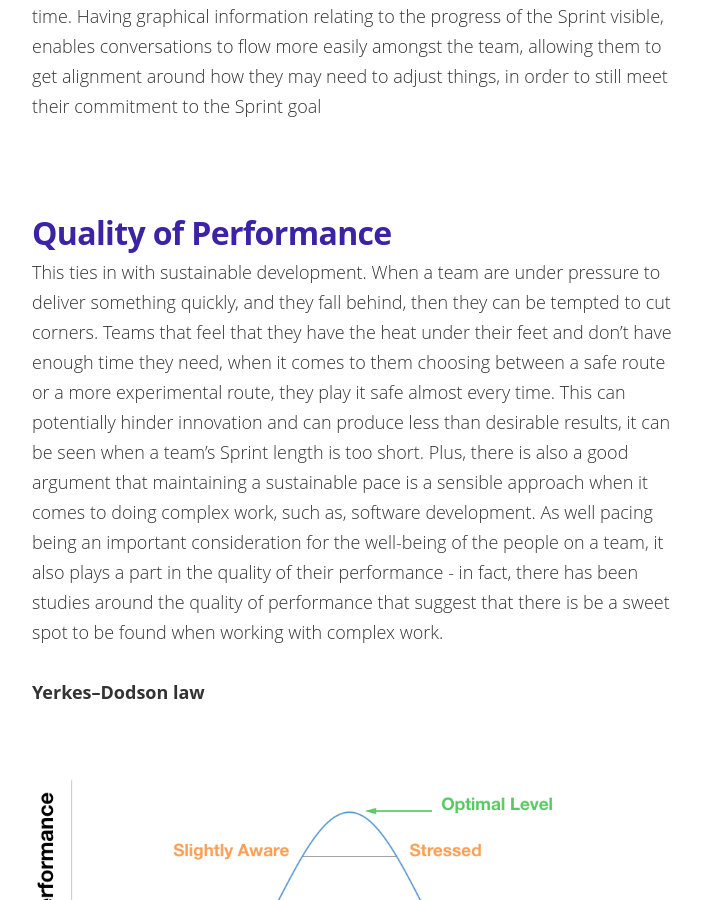
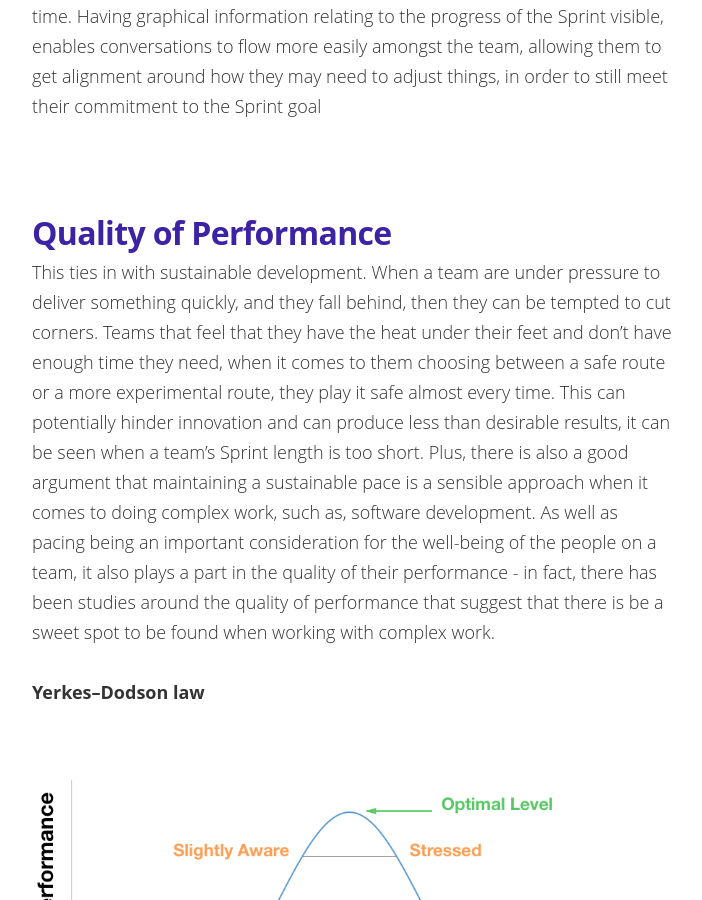
Before and after one commit to IamJackReed/JackReed, a Jekyll site: the page built from _posts/2018-12-02-pacing-&-sustainable-development.md, in a window 1280 px wide and 900 px high, scrolled down 2124 px. Shown: the whole window, without its empty margins (288-990 px from the left). Built offline with Jekyll 4.4.1, drawn with Linux system fonts in a browser that asks for light colours; nearby versions of some CDN libraries; some web fonts are replaced; comment, search, counter and statistics services are not loaded.

Commit message:
Update 2018-12-02-pacing-&-sustainable-development.md

```diff
--- a/_posts/2018-12-02-pacing-&-sustainable-development.md
+++ b/_posts/2018-12-02-pacing-&-sustainable-development.md
@@ -18,7 +18,7 @@ image2: /assets/article_images/2018-12-02-pacing-&-sustainable-development/susta
 <span style="color:#00000; text-align: justify; font-family: 'open sans'; text-align: 'justify'; font-size: 1em; font-size: 18px; font-weight: 200; hyphens: none;">Freedom within set boundaries and the flexibility to be able to change direction if necessary. This can become difficult when we strive for each team member to be 100% utilised, after all we can't possible have people just sitting around doing nothing now can we ...or can we? Some would say that there are situations where being able to just lean back in your chair, gaze out the window or up at the ceiling and daydream can be beneficial, this is probably true. Challenge arises when teams move at a pace that's not sustainable for them. If there hasn't been enough slack created, they become overloaded with work and if they then get blocked on anything and then pick up a something else to work on in the meantime, then that 'something' still remains not done and in progress. Work in progress (WIP) is a leading indicator and can help expose bottlenecks to the team, so they can do something about it while there is still time. Having graphical information relating to the progress of the Sprint visible, enables conversations to flow more easily amongst the team, allowing them to get alignment around how they may need to adjust things, in order to still meet their commitment to the Sprint goal
 
 # Quality of Performance
-<span style="color:#00000; text-align: justify; font-family: 'open sans'; text-align: 'justify'; font-size: 1em; font-size: 18px; font-weight: 200; hyphens: none;">This ties in with sustainable development. When a team are under pressure to deliver something quickly, and they fall behind, then they can be tempted to cut corners. Teams that feel that they have the heat under their feet and don't have enough time they need, when it comes to them choosing between a safe route or a more experimental route, they play it safe almost every time. This can potentially hinder innovation and can produce less than desirable results, it can be seen when a team’s Sprint length is too short. Plus, there is also a good argument that maintaining a sustainable pace is a sensible approach when it comes to doing complex work, such as, software development. As well pacing being an important consideration for the well-being of the people on a team, it also plays a part in the quality of their performance - in fact, there has been studies around the quality of performance that suggest that there is be a sweet spot to be found when working with complex work.
+<span style="color:#00000; text-align: justify; font-family: 'open sans'; text-align: 'justify'; font-size: 1em; font-size: 18px; font-weight: 200; hyphens: none;">This ties in with sustainable development. When a team are under pressure to deliver something quickly, and they fall behind, then they can be tempted to cut corners. Teams that feel that they have the heat under their feet and don't have enough time they need, when it comes to them choosing between a safe route or a more experimental route, they play it safe almost every time. This can potentially hinder innovation and can produce less than desirable results, it can be seen when a team’s Sprint length is too short. Plus, there is also a good argument that maintaining a sustainable pace is a sensible approach when it comes to doing complex work, such as, software development. As well as pacing being an important consideration for the well-being of the people on a team, it also plays a part in the quality of their performance - in fact, there has been studies around the quality of performance that suggest that there is be a sweet spot to be found when working with complex work.
 
 <span style="color:#00000; font-family: 'open sans'; font-size: 1em; font-size: 18px; font-weight: 200; hyphens: none;">**Yerkes–Dodson law**
 
```
